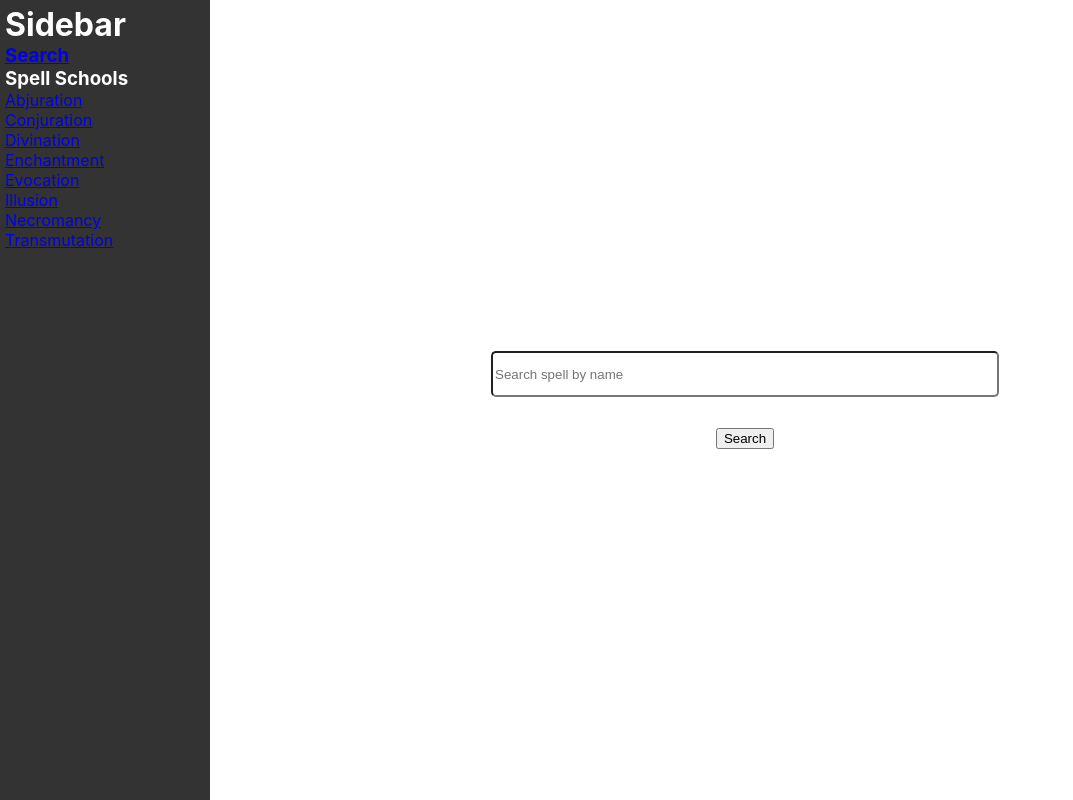
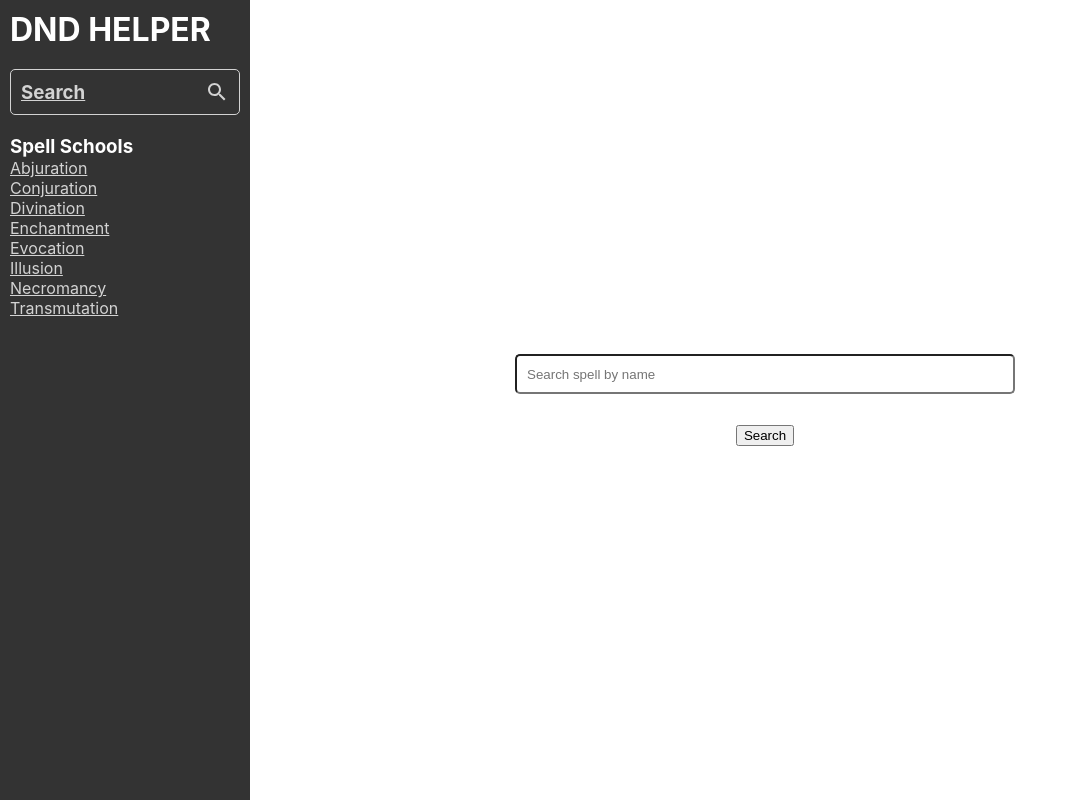
Before and after one commit to marcotmotta/dnd-helper, a React (Create React App) app: page /spell/search in a window 1280 px wide. Shown: the whole page, without its empty margins (0-1073 px from the left). Built offline with nearby package versions, Linux system fonts and the light colour scheme; the HTML template or start-up script is replaced by a standard one.

Commit message:
box sizing and better search

```diff
--- a/src/App.scss
+++ b/src/App.scss
@@ -1,3 +1,7 @@
+* {
+    box-sizing: border-box;
+}
+
 h1,
 h2,
 h3,
--- a/src/components/sidebar/Sidebar.jsx
+++ b/src/components/sidebar/Sidebar.jsx
@@ -1,6 +1,8 @@
 import React from 'react'
 
 import { Link } from 'react-router-dom';
+
+import { Search } from '@mui/icons-material';
 
 //styles
 import './Sidebar.scss';
@@ -8,8 +10,12 @@ import './Sidebar.scss';
 export default function Sidebar() {
   return (
     <div className='sidebar'>
-      <h1>Sidebar</h1>
-      <Link to="/spell/search"><h3>Search</h3></Link>
+      <h1>DND HELPER</h1>
+      <br />
+      <div className="search">
+        <Link to="/spell/search" class="link"><h3>Search</h3><Search /></Link>
+      </div>
+      <br />
       <h3>Spell Schools</h3>
       <Link to="/school/abjuration"><p>Abjuration</p></Link>
       <Link to="/school/conjuration"><p>Conjuration</p></Link>
--- a/src/components/sidebar/Sidebar.scss
+++ b/src/components/sidebar/Sidebar.scss
@@ -1,7 +1,25 @@
 .sidebar {
     background-color: var(--dark-gray);
-    width: 200px;
-    min-width: 200px;
+    width: 250px;
+    min-width: 250px;
     color: white;
-    padding: 5px;
+    padding: 10px;
+
+    a {
+        color: lightgray;
+    }
+
+    .search {
+        border: 1px solid lightgray;
+        border-radius: 5px;
+        padding: 10px;
+        color: lightgray;
+        cursor: pointer;
+
+        .link {
+            display: flex;
+            justify-content: space-between;
+            align-items: center;
+        }
+    }
 }
--- a/src/components/spell/spell.jsx
+++ b/src/components/spell/spell.jsx
@@ -54,17 +54,17 @@ export default function Spell() {
                 </div>
             </div>
             <div className='content'>
-                <p>Casting Time: {spell.casting_time}</p>
-                <p>Range: {spell.range}</p>
-                <p>Components: {spell.components} {spell.material}</p>
-                <p>Duration: {spell.duration}</p>
+                <p><b>Casting Time:</b> {spell.casting_time}</p>
+                <p><b>Range:</b> {spell.range}</p>
+                <p><b>Components:</b> {spell.components} {spell.material}</p>
+                <p><b>Duration:</b> {spell.duration}</p>
                 <br />
                 <p>{spell.desc}</p>
                 <br />
                 <p>{spell.higher_level}</p>
                 <br />
-                <p>Classes: {spell.classes.map(c => {
-                    return (c.name + ' ')
+                <p><b>Classes:</b>{spell.classes.map(c => {
+                    return (' ' + c.name)
                 })}</p>
             </div>
         </div>
--- a/src/components/spellSearch/SpellSearch.scss
+++ b/src/components/spellSearch/SpellSearch.scss
@@ -10,5 +10,6 @@
         width: 500px;
         height: 40px;
         border-radius: 5px;
+        padding: 10px;
     }
 }
```
